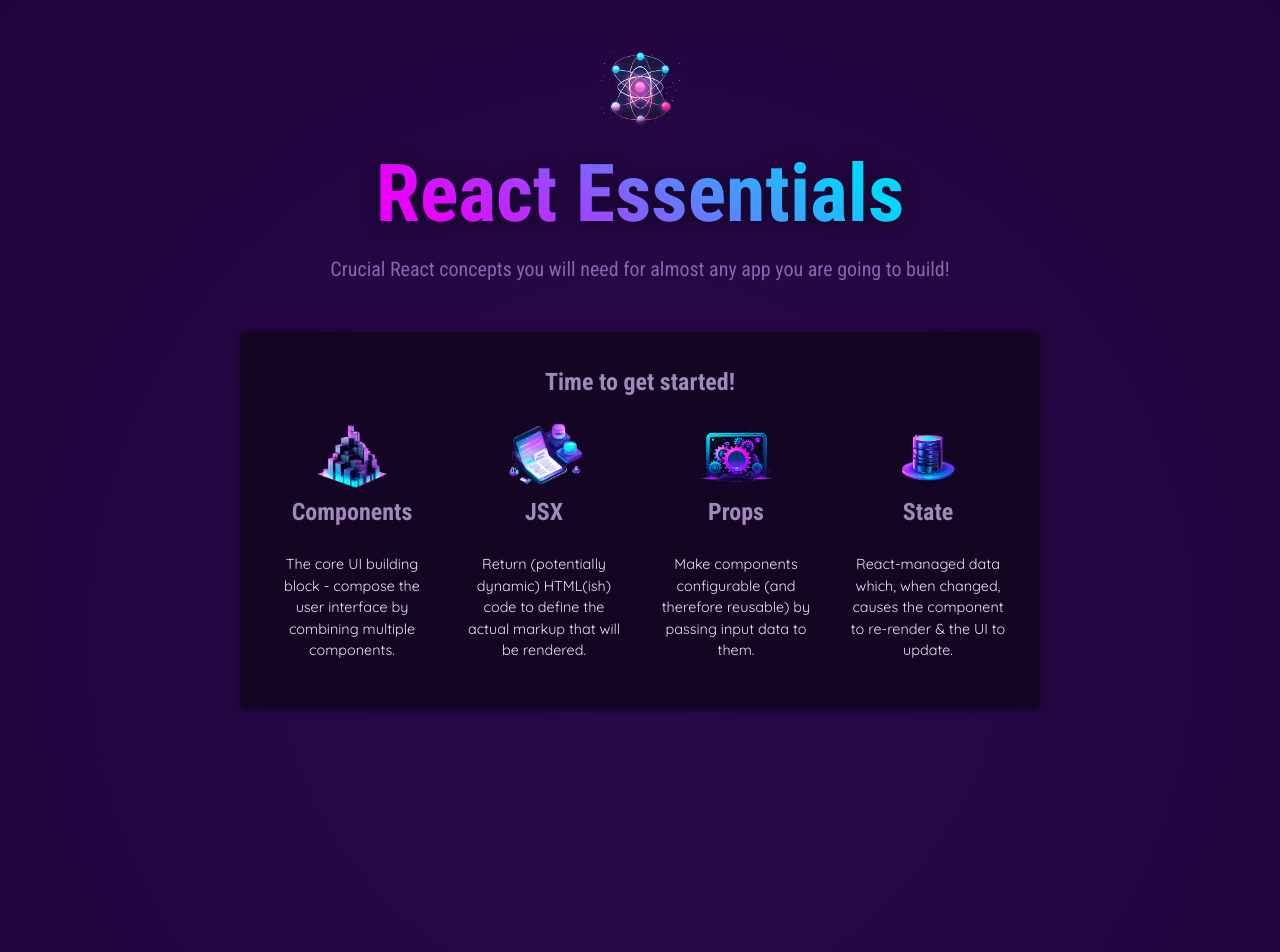
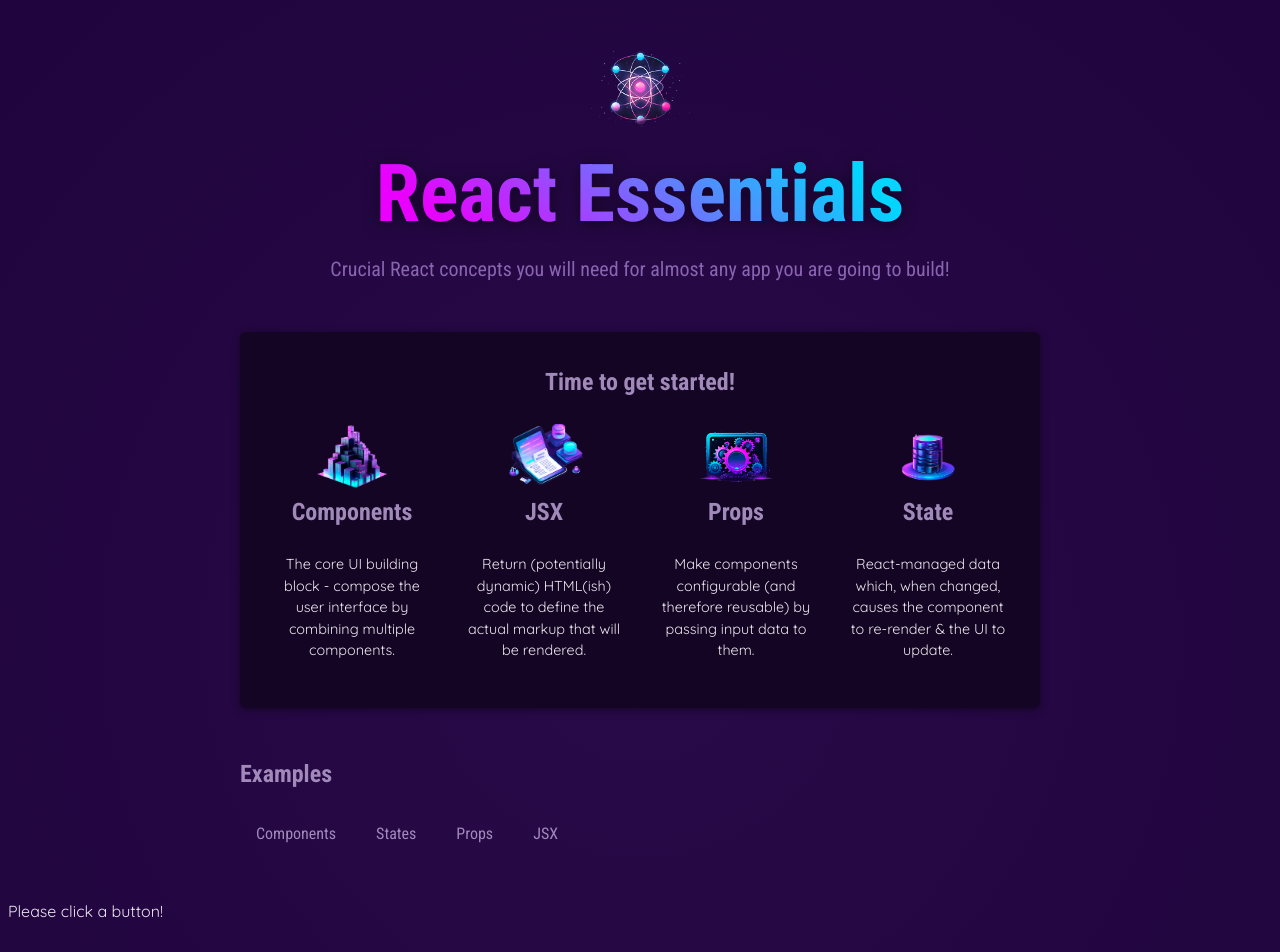
Before and after one commit to Aadhithya1806/BASIC_REACT_APP_1, a React (Vite) app: page / in a window 1280 px wide. Shown: the top 952 px of the page. Built offline with nearby package versions, Linux system fonts and the light colour scheme.

Commit message:
Added Buttons and States.

```diff
--- a/src/App.jsx
+++ b/src/App.jsx
@@ -1,8 +1,18 @@
+import { useState } from "react";
 import Header from "./components/Header.jsx";
 import CoreComp from "./components/CoreComp.jsx";
+import TabButton from "./components/TabButton.jsx";
 import { CORE_CONCEPTS } from "./data.js";
+let tabContent = "Please click a button!";
 function App() {
-    console.log({ ...CORE_CONCEPTS[0] });
+    const [selectedValue, setSelectedValue] = useState(
+        "Please click a button!"
+    );
+    function selectHandler(selectedBtn) {
+        setSelectedValue(selectedBtn);
+        console.log(selectedValue);
+    }
+
     return (
         <div>
             <Header />
@@ -17,7 +27,41 @@
                         <CoreComp {...CORE_CONCEPTS[3]}></CoreComp>
                     </ul>
                 </section>
+                <section id="examples">
+                    <h2>Examples</h2>
+                    <menu>
+                        <TabButton
+                            onSelect={() => {
+                                selectHandler("Components");
+                            }}
+                        >
+                            Components
+                        </TabButton>
+                        <TabButton
+                            onSelect={() => {
+                                selectHandler("States");
+                            }}
+                        >
+                            States
+                        </TabButton>
+                        <TabButton
+                            onSelect={() => {
+                                selectHandler("Props");
+                            }}
+                        >
+                            Props
+                        </TabButton>
+                        <TabButton
+                            onSelect={() => {
+                                selectHandler("JSX");
+                            }}
+                        >
+                            JSX
+                        </TabButton>
+                    </menu>
+                </section>
             </main>
+            {selectedValue}
         </div>
     );
 }
--- a/src/components/CoreComp.jsx
+++ b/src/components/CoreComp.jsx
@@ -1,4 +1,5 @@
 export default function CoreComp({ img, title, desc }) {
+    // console.log(props);
     return (
         <li>
             <img src={img} alt="" />
--- /dev/null
+++ b/src/components/Header.css
@@ -0,0 +1,27 @@
+header {
+    text-align: center;
+    margin: 3rem 0;
+}
+
+header img {
+    height: 5rem;
+    width: 10rem;
+    object-fit: cover;
+}
+
+header h1 {
+    margin: 0;
+    font-family: "Roboto Condensed", sans-serif;
+    font-size: 5rem;
+    background: linear-gradient(40deg, #ea00ff, #ea00ff, #03d5ff, #03d5ff);
+    -webkit-background-clip: text;
+    -webkit-text-fill-color: transparent;
+    filter: drop-shadow(0 2px 8px rgba(0, 0, 0, 0.5));
+}
+
+header p {
+    margin: 0;
+    font-size: 1.25rem;
+    color: #8964b0;
+    font-family: "Roboto Condensed", sans-serif;
+}
--- a/src/components/Header.jsx
+++ b/src/components/Header.jsx
@@ -1,4 +1,5 @@
 import imgPath from "../assets/react-core-concepts.png";
+import "./Header.css";
 const words = ["Fundamental", "Core", "Crucial"];
 function getDesc(max) {
     return Math.floor(Math.random() * (max + 1));
--- /dev/null
+++ b/src/components/TabButton.jsx
@@ -0,0 +1,7 @@
+export default function TabButton({ children, onSelect }) {
+    return (
+        <li>
+            <button onClick={onSelect}>{children}</button>
+        </li>
+    );
+}
--- a/src/index.css
+++ b/src/index.css
@@ -17,34 +17,6 @@
     -moz-osx-font-smoothing: grayscale;
     -webkit-text-size-adjust: 100%;
     min-height: 80rem;
-}
-
-header {
-  text-align: center;
-  margin: 3rem 0;
-}
-
-header img {
-  height: 5rem;
-  width: 10rem;
-  object-fit: cover;
-}
-
-header h1 {
-  margin: 0;
-  font-family: "Roboto Condensed", sans-serif;
-  font-size: 5rem;
-  background: linear-gradient(40deg, #ea00ff, #ea00ff, #03d5ff, #03d5ff);
-  -webkit-background-clip: text;
-  -webkit-text-fill-color: transparent;
-  filter: drop-shadow(0 2px 8px rgba(0, 0, 0, 0.5));
-}
-
-header p {
-  margin: 0;
-  font-size: 1.25rem;
-  color: #8964b0;
-  font-family: "Roboto Condensed", sans-serif;
 }
 
 main {
```
Lines whose indentation alone changed are shown as unchanged.
